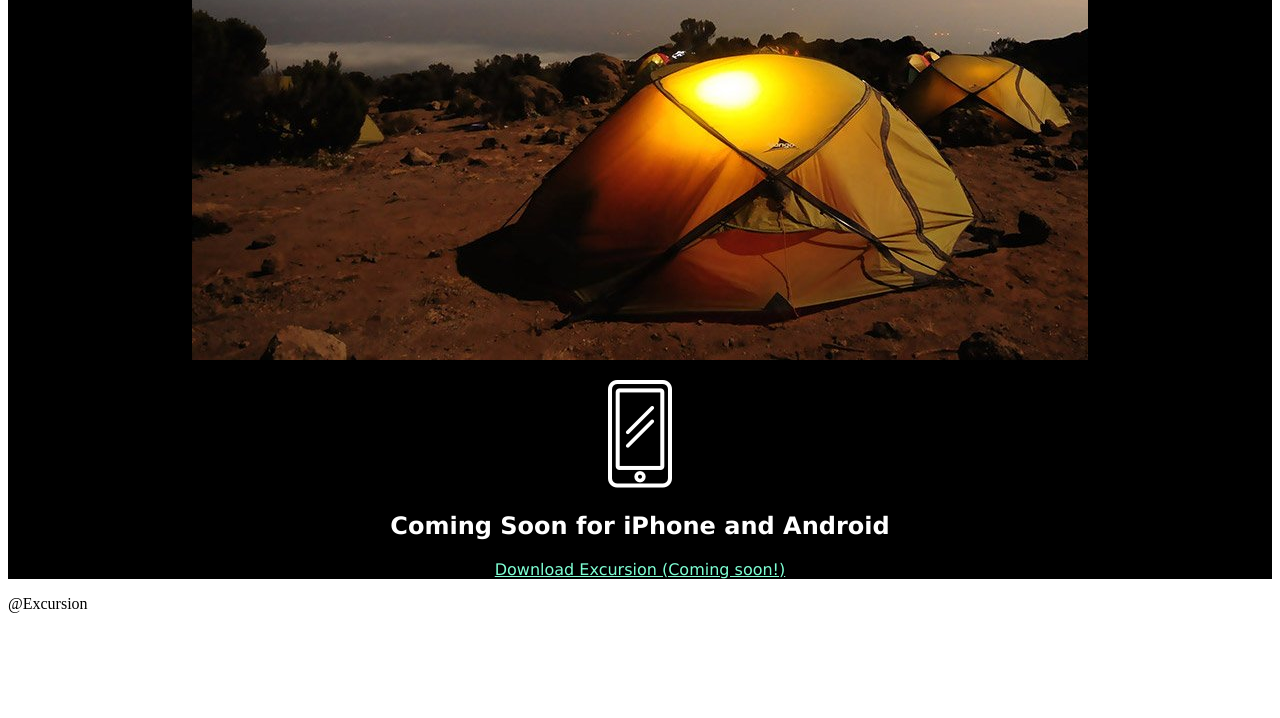
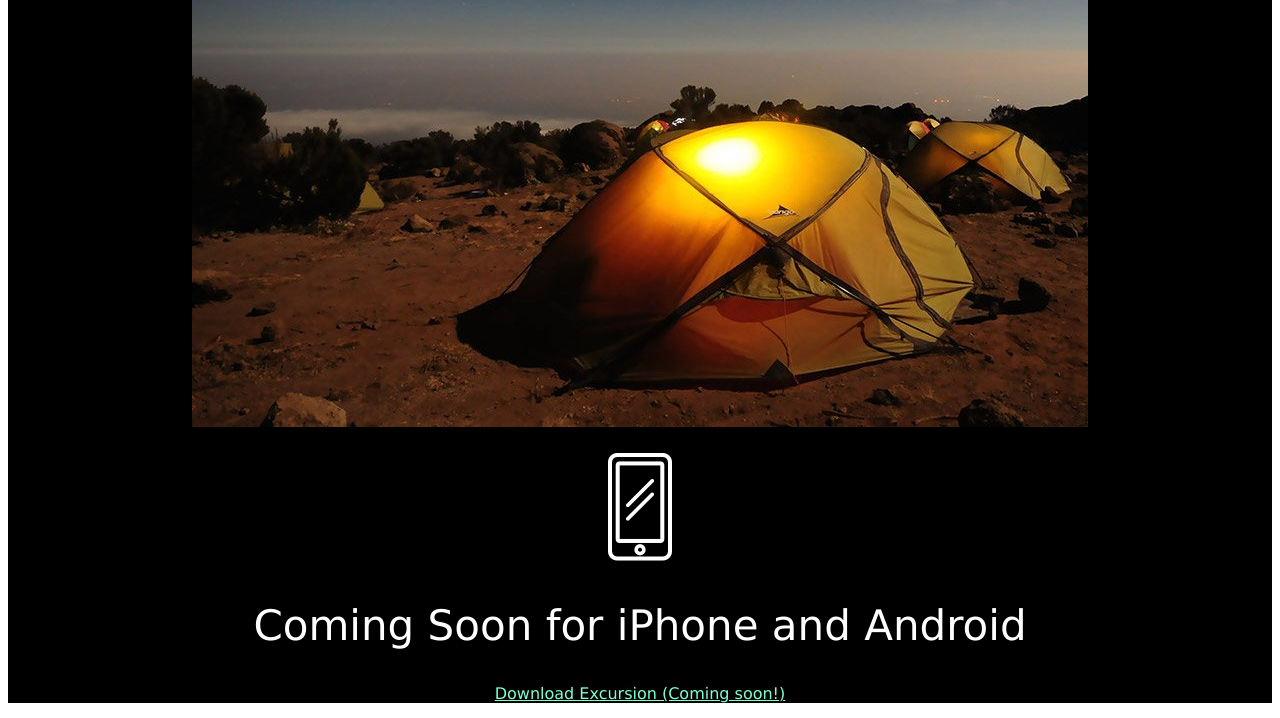
Before and after one commit to AnziB18/excursion, a plain HTML site: page index.html in a window 1280 px wide. Shown: the part 584-1302 px from the top of the page. Before the commit the page ends 1213 px from the top, so only its background shows below. Drawn offline with Linux system fonts and the light colour scheme.

Commit message:
add style for h2, footer and p

```diff
--- a/resources/css/style.css
+++ b/resources/css/style.css
@@ -14,3 +14,15 @@ a {
     color: aquamarine;
     font-size: 16px;
 }
+h2 {
+    font-weight: 300;
+    font-size: 42px;
+}
+p {
+    font-size: 21px;
+    color: gray;
+}
+footer {
+    text-align: right;
+    color: gray;
+}
```
